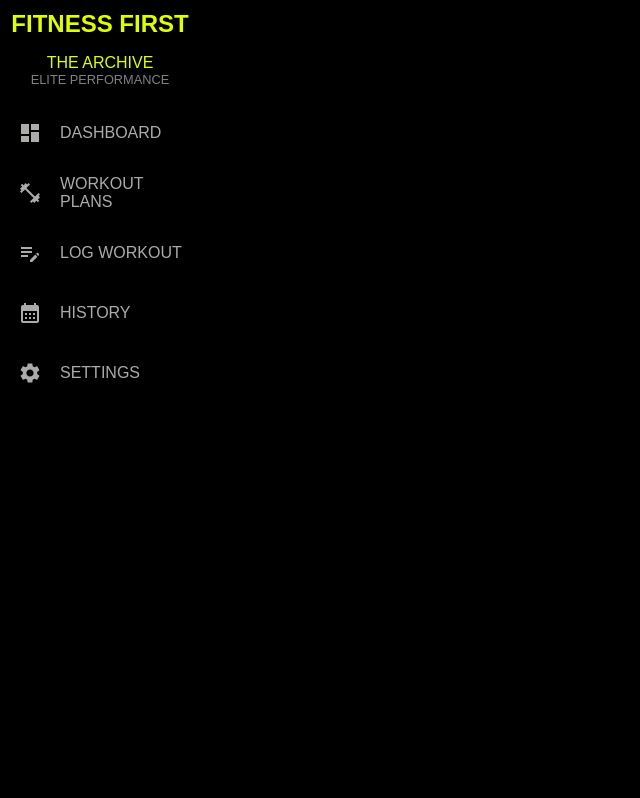
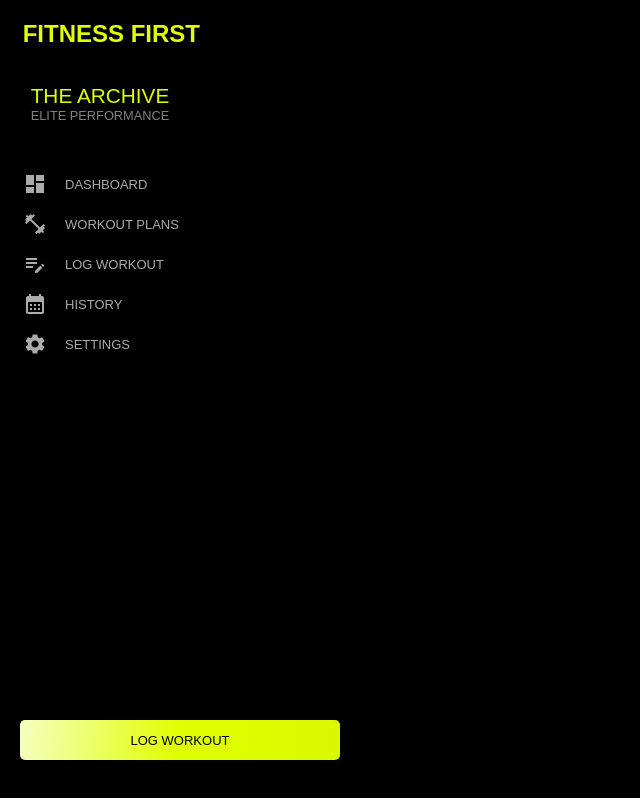
Before and after one commit to Nicol-U/FitnessFirst, a React (Create React App) app in the folder ff-app/: page / in a window 1280 px wide. Shown: the whole page, without its empty margins (0-640 px from the left). Built offline with nearby package versions, Linux system fonts and the light colour scheme.

Commit message:
added a button to the bottom fixed margins a bit

```diff
--- a/ff-app/src/App.css
+++ b/ff-app/src/App.css
@@ -34,23 +34,31 @@
   color: var(--primary-color);
   /*font-family: 'Franklin Gothic Medium', 'Arial Narrow', Arial, sans-serif;
   */
-
+  padding-top: 2%;
   font-family: 'lexend', sans-serif;
   font-size: 1.5rem;
-  text-align: center;
-  margin: 5%;
+  text-align: right;
   /* Margin vs text-align IDK need to rearch later this is for the title */
   background-color: var(--primary-bg-color);
 }
 
 .SidebarHeader{
-  height: auto;
+  align-items: left;
   font-family: 'lexend', sans-serif;
   color: var(--primary-color);
   width: 100%;
   padding: 0;
+  background-color: var(--primary-bg-color);
+  padding-top: 10%; /*this controls the dist from bottom of sub header*/
+  padding-bottom: 10%;
+}
+
+.SidebarHeader #title {
+  color: var(--primary-color);
+  font-size: 130%;
   align-items: left;
-  background-color: var(--primary-bg-color);
+  font-family: 'lexend', sans-serif;
+
 }
 
 .SidebarHeader #subtitle {
@@ -59,19 +67,21 @@
   align-items: left;
 }
 
+
 .SidebarList {
   height: auto;
   width: 100%;
-  padding: 0;
+  padding: 5px;
   /*background-color: var(--main-gray);  */
 }
 
 .SidebarList .row {
 width: 100%;
-height: 60px;
+height: 40px;
 background-color: var(--primary-bg-color);
 border-start-end-radius: 1px solid var(--main-gray);
 margin: 0%;
+
 display: flex;
 flex-direction: row;
 color: var(--main-gray);
@@ -90,9 +100,8 @@
 }
 
 .Sidebar #active {
-
-  display: grid;
   place-items: center;
+  font-family: var(--primary-font);
   background-color: var(--selection-black);
   color: var(--primary-color);
   border-left: 5px solid var(--primary-color);
@@ -109,7 +118,25 @@
 .row #title {
   flex: 70%;
   text-align: left;
+  font-size: small;
 }
+
+.LogWBut {
+  position: fixed;
+  bottom: 40px;
+  left: 20px;
+  border-radius: 5px;
+  border: none;
+  background: linear-gradient(95deg, #F6FFC0, var(--primary-color), #DAF900);
+  width: 25%;
+  height: 40px;
+
+  color: black;
+  font-family: var(--primary-font);
+  font-size: small;
+}
+
+
 
 .App-logo {
   height: 40vmin;
--- a/ff-app/src/Components/Sidebar.js
+++ b/ff-app/src/Components/Sidebar.js
@@ -29,6 +29,9 @@
             );
             })}
         </ul>
+
+    <button class="LogWBut">LOG WORKOUT</button>
+
     </div>);
 
 }
```
